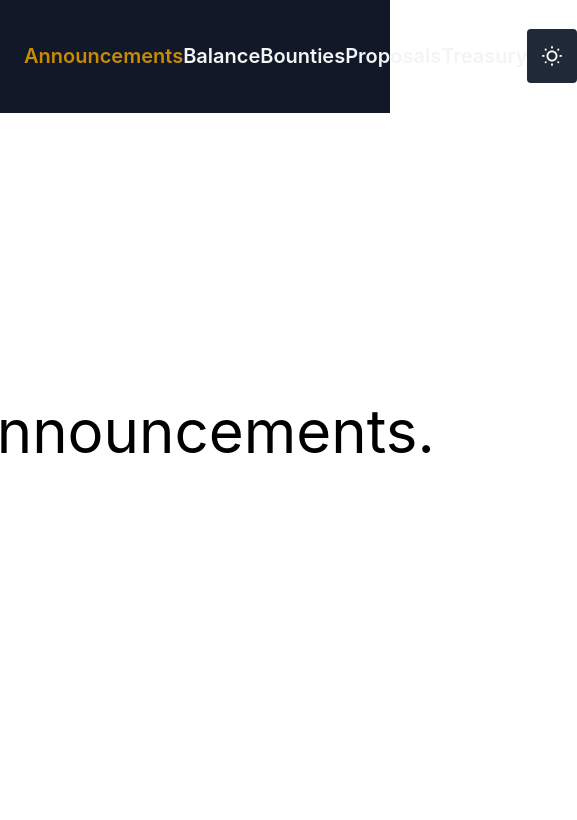
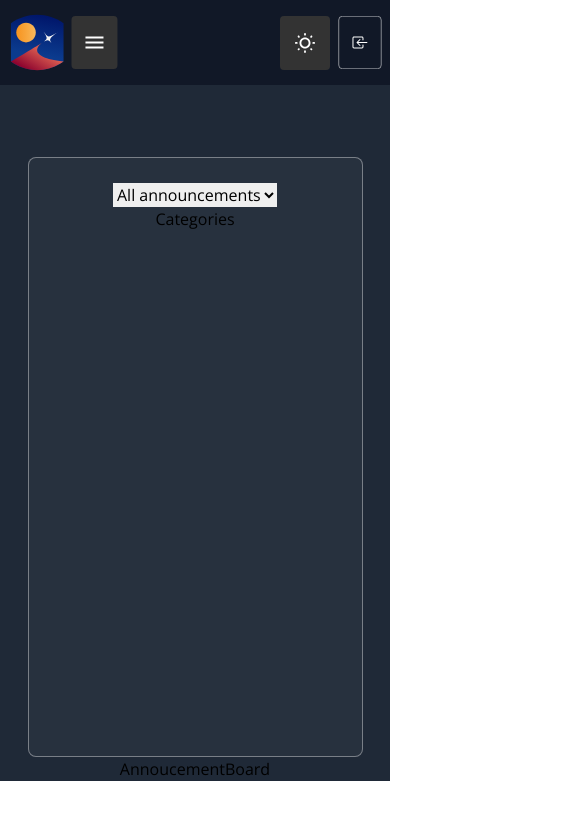
Before and after one commit to Official-MoonDao/mission-control, a React (Vite) app: page / in a window 390 px wide. Shown: the top 820 px of the page, 577 px wide, since content can reach past the window. Built offline with nearby package versions, Linux system fonts and the light colour scheme.

Commit message:
Progress on Mobile version of Navbar, Announcements

```diff
--- /dev/null
+++ b/src/assets/MoonDAOLogoMobile.jsx
@@ -0,0 +1,31 @@
+const MoonDAOLogoMobile = () => {
+  return (
+<svg width="59" height="61" viewBox="0 0 59 61" fill="none" xmlns="http://www.w3.org/2000/svg">
+<path d="M55.5392 49.4732V11.3079C47.8918 5.75779 38.6856 2.76898 29.2374 2.76898C19.7892 2.76898 10.583 5.75779 2.93555 11.3079V49.4732C10.5838 55.0214 19.7897 58.0091 29.2374 58.0091C38.6851 58.0091 47.891 55.0214 55.5392 49.4732Z" fill="url(#paint0_linear_166_154)"/>
+<path d="M18.0338 30.3906C23.4285 30.3906 27.8018 26.0159 27.8018 20.6196C27.8018 15.2232 23.4285 10.8486 18.0338 10.8486C12.6391 10.8486 8.26587 15.2232 8.26587 20.6196C8.26587 26.0159 12.6391 30.3906 18.0338 30.3906Z" fill="url(#paint1_linear_166_154)"/>
+<path d="M55.5392 49.4646C17.1712 44.9697 31.5056 32.404 33.5441 31.1761C32.1021 32.0348 2.93555 49.4731 2.93555 49.4731L6.36893 51.7313C13.2221 55.9666 21.1162 58.2156 29.1719 58.2277C37.2275 58.2399 45.1284 56.0146 51.9943 51.8L55.5435 49.4731L55.5392 49.4646Z" fill="url(#paint2_linear_166_154)"/>
+<path d="M36.115 29.519C36.115 29.519 38.6642 27.497 38.69 26.0631C38.7329 24.4704 35.6858 19.7609 35.6858 19.7609C37.8317 22.6802 39.1878 23.8393 39.1878 23.8393C41.1749 25.6939 45.3636 22.9807 49.5266 20.3362C49.5266 20.3362 44.5997 23.835 42.4925 26.4624C41.5955 27.5786 42.5182 29.5834 43.3251 30.94C43.3251 30.94 41.5697 28.2826 39.8187 28.1925C38.2351 28.1109 36.115 29.519 36.115 29.519Z" fill="#F2F2F2"/>
+<defs>
+<linearGradient id="paint0_linear_166_154" x1="34.0806" y1="2.93218" x2="24.3927" y2="57.8479" gradientUnits="userSpaceOnUse">
+<stop stopColor="#00156A"/>
+<stop offset="0.19" stopColor="#032074"/>
+<stop offset="0.72" stopColor="#0B3B8E"/>
+</linearGradient>
+<linearGradient id="paint1_linear_166_154" x1="8.26587" y1="20.6196" x2="27.8018" y2="20.6196" gradientUnits="userSpaceOnUse">
+<stop stopColor="#F7931E"/>
+<stop offset="0.47" stopColor="#F8A439"/>
+<stop offset="1" stopColor="#F9B95C"/>
+</linearGradient>
+<linearGradient id="paint2_linear_166_154" x1="22.5316" y1="61.0901" x2="38.2423" y2="33.8893" gradientUnits="userSpaceOnUse">
+<stop stopColor="#8A002D"/>
+<stop offset="0.78" stopColor="#D7594F"/>
+</linearGradient>
+</defs>
+</svg>
+
+
+
+  );
+};
+
+export default MoonDAOLogoMobile;
--- /dev/null
+++ b/src/assets/MoonDAOMenu.jsx
@@ -0,0 +1,12 @@
+
+const MoonDAOMenu = ({style}) => {
+  return (
+    <svg className={`${style}`} width="47" height="53" viewBox="0 0 47 53" fill="none" xmlns="http://www.w3.org/2000/svg">
+<rect x="0.474731" width="46" height="53" rx="4" fill="#333333"/>
+<path d="M32.4747 32.5H14.4747V30.5H32.4747V32.5ZM32.4747 27.5H14.4747V25.5H32.4747V27.5ZM32.4747 22.5H14.4747V20.5H32.4747V22.5Z" fill="white"/>
+</svg>
+
+  )
+}
+
+export default MoonDAOMenu
--- /dev/null
+++ b/src/assets/MoonDAOWalletMobile.jsx
@@ -0,0 +1,21 @@
+const MoonDAOWalletMobile = () => {
+  return (
+    <svg width="44" height="53" viewBox="0 0 44 53" fill="none" xmlns="http://www.w3.org/2000/svg">
+      <path
+        fillRule="evenodd"
+        clipRule="evenodd"
+        d="M24.4749 22C24.4749 21.8674 24.4222 21.7402 24.3284 21.6464C24.2346 21.5527 24.1075 21.5 23.9749 21.5H15.9749C15.8422 21.5 15.7151 21.5527 15.6213 21.6464C15.5275 21.7402 15.4749 21.8674 15.4749 22V31C15.4749 31.1326 15.5275 31.2598 15.6213 31.3536C15.7151 31.4473 15.8422 31.5 15.9749 31.5H23.9749C24.1075 31.5 24.2346 31.4473 24.3284 31.3536C24.4222 31.2598 24.4749 31.1326 24.4749 31V29C24.4749 28.8674 24.5275 28.7402 24.6213 28.6464C24.7151 28.5527 24.8422 28.5 24.9749 28.5C25.1075 28.5 25.2346 28.5527 25.3284 28.6464C25.4222 28.7402 25.4749 28.8674 25.4749 29V31C25.4749 31.3978 25.3168 31.7794 25.0355 32.0607C24.7542 32.342 24.3727 32.5 23.9749 32.5H15.9749C15.577 32.5 15.1955 32.342 14.9142 32.0607C14.6329 31.7794 14.4749 31.3978 14.4749 31V22C14.4749 21.6022 14.6329 21.2206 14.9142 20.9393C15.1955 20.658 15.577 20.5 15.9749 20.5H23.9749C24.3727 20.5 24.7542 20.658 25.0355 20.9393C25.3168 21.2206 25.4749 21.6022 25.4749 22V24C25.4749 24.1326 25.4222 24.2598 25.3284 24.3536C25.2346 24.4473 25.1075 24.5 24.9749 24.5C24.8422 24.5 24.7151 24.4473 24.6213 24.3536C24.5275 24.2598 24.4749 24.1326 24.4749 24V22Z"
+        fill="white"
+      />
+      <path
+        fillRule="evenodd"
+        clipRule="evenodd"
+        d="M18.6209 26.854C18.5743 26.8076 18.5374 26.7524 18.5122 26.6917C18.487 26.6309 18.474 26.5658 18.474 26.5C18.474 26.4343 18.487 26.3691 18.5122 26.3084C18.5374 26.2476 18.5743 26.1925 18.6209 26.146L21.6209 23.146C21.7148 23.0521 21.8421 22.9994 21.9749 22.9994C22.1077 22.9994 22.235 23.0521 22.3289 23.146C22.4228 23.2399 22.4755 23.3672 22.4755 23.5C22.4755 23.6328 22.4228 23.7601 22.3289 23.854L20.1819 26H28.9749C29.1075 26 29.2347 26.0527 29.3284 26.1465C29.4222 26.2402 29.4749 26.3674 29.4749 26.5C29.4749 26.6326 29.4222 26.7598 29.3284 26.8536C29.2347 26.9473 29.1075 27 28.9749 27H20.1819L22.3289 29.146C22.3754 29.1925 22.4123 29.2477 22.4374 29.3084C22.4626 29.3692 22.4755 29.4343 22.4755 29.5C22.4755 29.5658 22.4626 29.6309 22.4374 29.6916C22.4123 29.7523 22.3754 29.8075 22.3289 29.854C22.2824 29.9005 22.2272 29.9374 22.1665 29.9625C22.1057 29.9877 22.0406 30.0007 21.9749 30.0007C21.9091 30.0007 21.844 29.9877 21.7833 29.9625C21.7226 29.9374 21.6674 29.9005 21.6209 29.854L18.6209 26.854Z"
+        fill="white"
+      />
+      <rect x="0.724854" y="0.25" width="42.5" height="52.5" rx="3.75" stroke="white" strokeWidth="0.5" />
+    </svg>
+  );
+};
+
+export default MoonDAOWalletMobile;
--- a/src/assets/Sun.jsx
+++ b/src/assets/Sun.jsx
@@ -1,6 +1,6 @@
 const Sun = () => {
   return (
-    <svg className="bg-gray-800 rounded-[4px]" width="50" height="54" viewBox="0 0 50 54" fill="none" xmlns="http://www.w3.org/2000/svg">
+    <svg style={{"background":"#333333"}} className="rounded-[4px]" width="50" height="54" viewBox="0 0 50 54" fill="none" xmlns="http://www.w3.org/2000/svg">
       <rect y="0.5" width="50" height="53" rx="4" fillOpacity="0.12" />
       <path
         d="M19.1886 19.85L19.5461 20.2075C19.9036 20.5559 19.9036 21.1425 19.5461 21.4909L19.5369 21.5C19.1794 21.8575 18.6111 21.8575 18.2536 21.5L17.8961 21.1425C17.5386 20.7942 17.5386 20.2167 17.8961 19.8592L17.9052 19.85C18.2536 19.5017 18.8311 19.4925 19.1886 19.85Z"
--- a/src/assets/index.js
+++ b/src/assets/index.js
@@ -2,5 +2,7 @@ import Moon from "./Moon";
 import Sun from "./Sun";
 import MoonDaoLogoBlack from "./MoonDaoLogoBlack";
 import MoonDaoLogoWhite from "./MoonDaoLogoWhite";
-
-export {Moon, Sun, MoonDaoLogoBlack, MoonDaoLogoWhite};
+import MoonDAOLogoMobile from "./MoonDAOLogoMobile";
+import MoonDAOMenu from "./MoonDAOMenu";
+import MoonDAOWalletMobile from "./MoonDAOWalletMobile";
+export {Moon, Sun, MoonDaoLogoBlack, MoonDaoLogoWhite, MoonDAOLogoMobile, MoonDAOMenu, MoonDAOWalletMobile};
--- a/src/components/Navbar.jsx
+++ b/src/components/Navbar.jsx
@@ -1,5 +1,5 @@
 import NavigationLink from "./NavigationLink";
-import { Sun, Moon, MoonDaoLogoBlack, MoonDaoLogoWhite } from "../assets";
+import { Sun, Moon, MoonDaoLogoBlack, MoonDaoLogoWhite, MoonDAOLogoMobile, MoonDAOMenu, MoonDAOWalletMobile } from "../assets";
 import { useTheme, useThemeUpdate } from "../context/ThemeContext";
 
 const Navbar = () => {
@@ -7,16 +7,26 @@ const Navbar = () => {
   const toggleTheme = useThemeUpdate();
 
   return (
-    <nav className={`${darkTheme ? "bg-gray-900" : "bg-gray-300"} p-[24px] transition-all duration-500`}>
-      <div className={`items-center flex justify-around`}>
-        {darkTheme ? <MoonDaoLogoWhite /> : <MoonDaoLogoBlack />}
-        <NavigationLink link="/" text="Announcements" />
-        <NavigationLink link="/balance" text="Balance" />
-        <NavigationLink link="/bounties" text="Bounties" />
-        <NavigationLink link="/proposals" text="Proposals" />
-        <NavigationLink link="/treasury" text="Treasury" />
+    <nav className={`w-full items-center flex justify-between bg-gray-900 py-3 px-2`}>
+      <div className="flex items-center">
+        <MoonDAOLogoMobile />
 
-        <button onClick={toggleTheme}>{darkTheme ? <Sun /> : <Moon />}</button>
+        <button className="ml-1"><MoonDAOMenu/></button>
+
+        <div className="hidden md:flex">
+          <NavigationLink link="/" text="Announcements" />
+          <NavigationLink link="/balance" text="Balance" />
+          <NavigationLink link="/bounties" text="Bounties" />
+          <NavigationLink link="/proposals" text="Proposals" />
+          <NavigationLink link="/treasury" text="Treasury" />
+        </div>
+      </div>
+
+      <div className="flex items-center">
+        <button className="mr-2" onClick={toggleTheme}>{darkTheme ? <Sun /> : <Moon />}</button>
+        <button>
+          <MoonDAOWalletMobile />
+        </button>
       </div>
     </nav>
   );
--- a/src/components/NavigationLink.jsx
+++ b/src/components/NavigationLink.jsx
@@ -5,7 +5,7 @@ const NavigationLink = ({ link, text }) => {
   const darkTheme = useTheme();
   return (
     <NavLink to={link} className={(element) => (element.isActive ? "text-yellow-600" : `${darkTheme ? "text-gray-100" : "text-gray-900"}`)}>
-      <p className={` transition-all duration-300 text-xl font-semibold`}>{text}</p>
+      <p className={` transition-all duration-300 text-xl`}>{text}</p>
     </NavLink>
   );
 };
--- a/src/index.css
+++ b/src/index.css
@@ -1,21 +1,22 @@
-/*A font import can go here*/
+@import url("https://fonts.googleapis.com/css2?family=Montserrat:wght@600&family=Open+Sans&display=swap");
 
 @tailwind base;
 @tailwind components;
 @tailwind utilities;
-
-/*Research: Prefers color scheme */
 
 * {
   scroll-behavior: smooth;
 }
 
 :root {
-  font-family: Inter, Avenir, Helvetica, Arial, sans-serif;
-
+  font-family: Open Sans, Inter, Avenir, Helvetica, Arial, sans-serif;
   font-synthesis: none;
   text-rendering: optimizeLegibility;
   -webkit-font-smoothing: antialiased;
   -moz-osx-font-smoothing: grayscale;
   -webkit-text-size-adjust: 100%;
 }
+
+.header {
+  font-family: Montserrat, sans-serif;
+}
--- /dev/null
+++ b/src/views/Announcements/AnnoucementBoard.jsx
@@ -0,0 +1,7 @@
+const AnnoucementBoard = () => {
+  return (
+    <div>AnnoucementBoard</div>
+  )
+}
+
+export default AnnoucementBoard
--- /dev/null
+++ b/src/views/Announcements/AnnoucementSelect.jsx
@@ -0,0 +1,22 @@
+const AnnoucementSelect = () => {
+  return (
+    <main className="flex flex-col items-center mt-[72px] w-[335px] min-h-[600px] bg-white bg-opacity-[0.04] border-[0.5px] border-white border-opacity-[0.38] rounded-lg">
+      {/*Filters */}
+      <div className="flex flex-col items-center py-[25px] px-[50px]">
+        <select name="date" id="date">
+          <option value="all">All announcements</option>
+          <option value="week">Last Week</option>
+          <option value="month">Last Month</option>
+          <option value="year">Last Year</option>
+        </select>
+
+        <button className="">Categories</button>
+      </div>
+
+      {/*People filter*/}
+      <div></div>
+    </main>
+  );
+};
+
+export default AnnoucementSelect;
--- a/src/views/Announcements/Announcements.jsx
+++ b/src/views/Announcements/Announcements.jsx
@@ -1,5 +1,13 @@
+import AnnoucementSelect from "./AnnoucementSelect";
+import AnnoucementBoard from "./AnnoucementBoard";
+
 const Announcements = () => {
-  return <div className={`mt-72 flex justify-center items-center text-6xl`}>Announcements.</div>;
+  return <div className={`flex flex-col items-center bg-gray-800`}>
+
+    <AnnoucementSelect/>
+    <AnnoucementBoard/>
+
+  </div>;
 };
 
 export default Announcements;
--- a/tailwind.config.cjs
+++ b/tailwind.config.cjs
@@ -4,12 +4,11 @@ module.exports = {
   theme: {
     extend: {
       colors: {
-        //myCustomColor: "rgba(0, 0, 0, 0.44)"
+        "moon-blue": "#0B3B8E",
+        "moon-orange": "#D7594F",
+        "moon-gold": "#F9B95C",
       },
-      fontFamily:{
-
-      }
     },
   },
   plugins: [],
-}
+};
```
